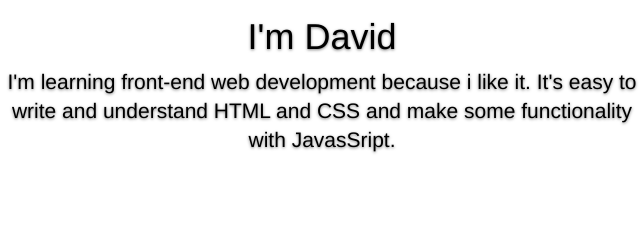
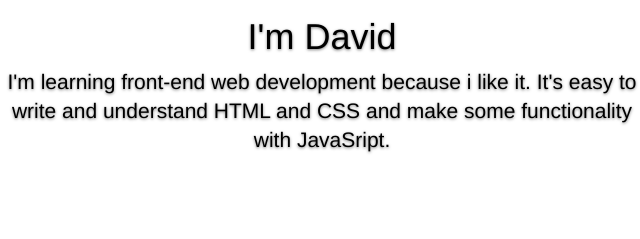
Before and after one commit to darcksides/darcksides.github.io, a plain HTML site: page index.html in a window 1280 px wide. Shown: the part 414-653 px from the top of the page, 318-958 px from the left. Drawn offline with nearby package versions, Linux system fonts and the light colour scheme.

Commit message:
Update index.html

```diff
--- a/index.html
+++ b/index.html
@@ -29,7 +29,7 @@
             <div class="inner cover">
                 <h1 class="cover-heading">I'm David</h1>
                 <p class="lead">I'm learning front-end web development because i like it.
-                    It's easy to write and understand HTML and CSS and make some functionality with JavasSript.</p>
+                    It's easy to write and understand HTML and CSS and make some functionality with JavaSript.</p>
             </div>
 
             <div class="mastfoot">
```
